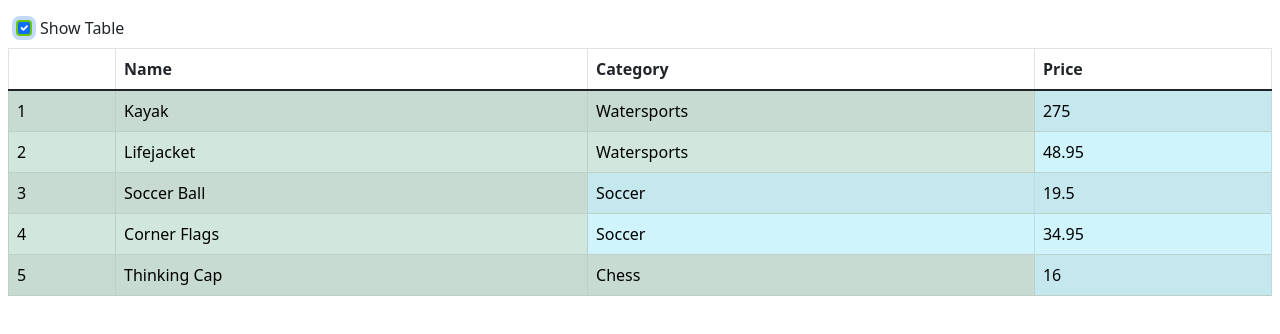
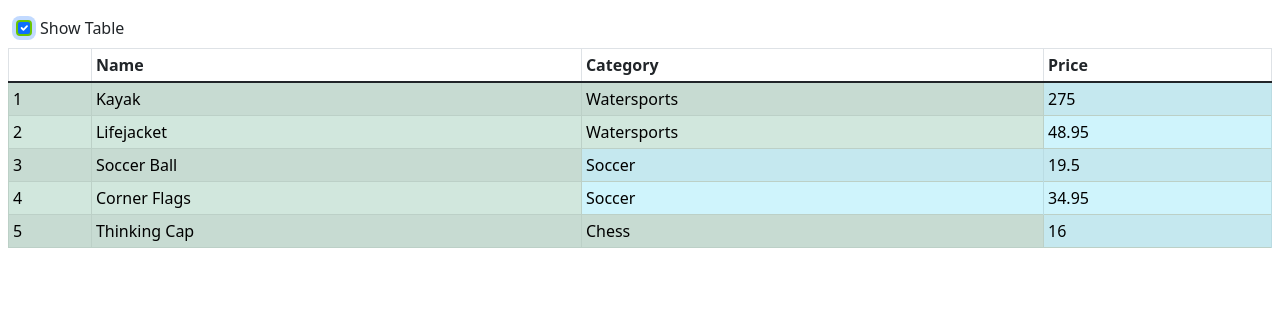
Before and after one commit to rafaelhfreitas/angular_underhood, an Angular app: page / in a window 1280 px wide. Both pictures are taken after a click on the checkbox 24 px from the left and 28 px from the top of the page. Shown: the top 334 px of the page. Built offline with nearby package versions, Linux system fonts and the light colour scheme.

Commit message:
using the concise structural directives

```diff
--- a/src/app/template.html
+++ b/src/app/template.html
@@ -5,8 +5,7 @@
         <label class="form-check-label">Show Table</label>
     </div>
 
-    <ng-template [paIf]="showTable">
-        <table class="table table-bordered table-striped">
+    <table *paIf="showTable" class="table table-sm table-bordered table-striped">
         <thead>
             <tr>
                 <th></th>
@@ -28,5 +27,4 @@
             </tr>
         </tbody>
     </table>
-    </ng-template>
 </div>
```
Lines whose indentation alone changed are shown as unchanged.
